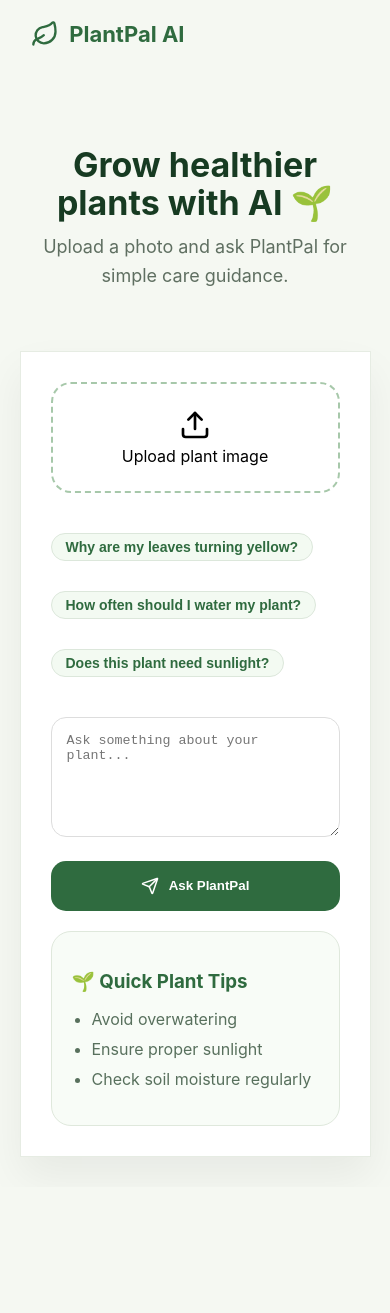
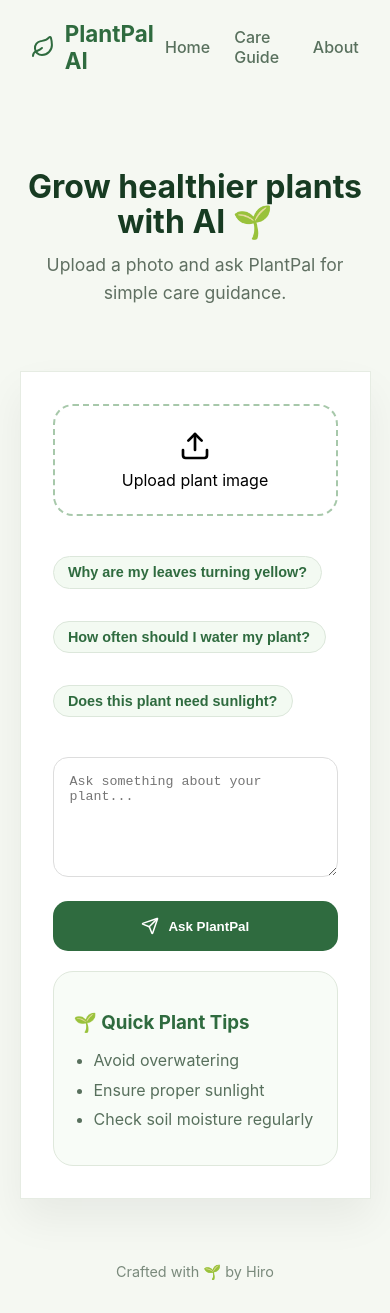
Before and after one commit to armadhanihiro/plantpal-ai, a React (Vite) app in the folder frontend/: page / in a window 390 px wide. Before the commit the page ends 1187 px from the top, so only its background shows below. Built offline with nearby package versions, Linux system fonts and the light colour scheme.

Commit message:
Add routing and improve responsive CSS structure

```diff
--- a/frontend/package.json
+++ b/frontend/package.json
@@ -13,7 +13,8 @@
     "axios": "^1.16.1",
     "lucide-react": "^1.16.0",
     "react": "^19.2.6",
-    "react-dom": "^19.2.6"
+    "react-dom": "^19.2.6",
+    "react-router-dom": "^7.15.1"
   },
   "devDependencies": {
     "@eslint/js": "^10.0.1",
--- a/frontend/src/App.css
+++ b/frontend/src/App.css
@@ -12,55 +12,82 @@ body{
     min-height:100vh;
 }
 
+/* NAVBAR */
+
 .navbar{
-    padding:20px 8%;
+    padding:1.25rem 8%;
+    display: flex;
+    align-items: center;
+    justify-content: space-between;
+}
+
+.nav-links{
+    display:flex;
+    align-items: center;
+    gap:1.5rem;
+}
+
+.nav-links a{
+    text-decoration:none;
+    color:#58705d;
+    font-weight:500;
+}
+
+.nav-links a:hover{
+    color:#2f6b3f;
 }
 
 .logo{
     display:flex;
     align-items:center;
-    gap:10px;
-    font-size:22px;
+    gap:.6rem;
+    font-size:1.4rem;
     font-weight:700;
     color:#2f6b3f;
 }
 
+/* HERO */
+
 .hero{
-    padding:50px 20px 30px;
+    padding:3rem 1.25rem 2rem;
     text-align:center;
 }
 
 .hero h1{
-    font-size: clamp(34px, 5vw, 56px);
-    margin-bottom: 12px;
+    font-size: clamp(2rem, 5vw, 4rem);
+    margin-bottom: .75rem;
     color:#173b22;
     line-height:1.1;
 }
 
 .hero p{
-    max-width:600px;
+    max-width:38rem;
     margin:auto;
     color:#5f6f61;
     line-height:1.6;
-    font-size:18px;
+    font-size:1.1rem;
 }
 
+/* MAIN CARD */
+
 .card{
-    width:min(90%,700px);
-    margin:30px auto;
-    padding:30px;
+    width:min(90%,44rem);
+    margin:2rem auto;
+    padding:2rem;
     background:#ffffff;
     border:1px solid #e6ece3;
     box-shadow: 0 20px 40px rgba(0,0,0,.06);
 }
 
+/* UPLOAD */
+
 .upload-box{
     border:2px dashed #a7c8aa;
-    padding:25px;
+    padding:1.5rem;
     display:flex;
     flex-direction:column;
     align-items:center;
-    gap:5px;
+    gap:.5rem;
     border-radius:20px;
     cursor:pointer;
     transition: .3s;
@@ -72,17 +99,21 @@ body{
   border-color:#6cab75;
 }
 
+/* IMAGE */
+
 .preview{
     width:100%;
-    max-height:300px;
+    max-height:19rem;
     object-fit:cover;
-    margin-top:20px;
+    margin-top:1.25rem;
     border-radius:20px;
 }
 
+/* HEALTH CARD */
+
 .health-card{
-    margin-top:20px;
-    padding:20px;
+    margin-top:1.25rem;
+    padding:1.25rem;
     border-radius:20px;
     background:#f7fcf5;
     border:1px solid #dfe8dc;
@@ -90,19 +121,21 @@ body{
 }
 
 .score{
-    font-size:42px;
+    font-size:2.5rem;
     font-weight:700;
     color:#2f8b46;
-    margin:15px 0;
+    margin:1rem 0;
 }
 
 .health-status{
     color:#58705d;
 }
 
+/* PLANT CARD */
+
 .plant-card{
-    margin-top:20px;
-    padding:20px;
+    margin-top:1.25rem;
+    padding:1.25rem;
     background:white;
     border-radius:20px;
     border:1px solid #e3e9e1;
@@ -110,14 +143,14 @@ body{
 }
 
 .plant-card h3{
-    margin-bottom:15px;
+    margin-bottom:1rem;
     color:#2f6b3f;
 }
 
 .info-row{
     display:flex;
     justify-content:space-between;
-    padding:10px 0;
+    padding:.75rem 0;
     border-bottom:1px solid #edf2eb;
 }
 
@@ -126,19 +159,21 @@ body{
     color:#2f6b3f;
 }
 
+/* CHIPS */
+
 .chips{
     display:flex;
-    gap:10px;
+    gap:.75rem;
     flex-wrap:wrap;
-    margin:20px 0;
+    margin:1.25rem 0;
 }
 
 .chip{
     background:#f3faf2;
     border:1px solid #dce7db;
-    padding:5px 14px;
+    padding:.45rem .9rem;
     border-radius:999px;
-    font-size:14px;
+    font-size:.9rem;
     color:#2f6b3f;
     cursor:pointer;
     width:auto;
@@ -148,11 +183,13 @@ body{
     background:#e7f5e5;
 }
 
+/* INPUT */
+
 textarea{
     width:100%;
-    margin-top:20px;
-    padding:15px;
-    min-height:120px;
+    margin-top:1.25rem;
+    padding:1rem;
+    min-height:7.5rem;
     border-radius:15px;
     border:1px solid #ddd;
 }
@@ -163,10 +200,12 @@ textarea:focus{
     box-shadow: 0 0 0 4px rgba(91,159,109,.15);
 }
 
+/* BUTTON */
+
 button{
     width:100%;
-    margin-top:20px;
-    padding:16px;
+    margin-top:1.25rem;
+    padding:1rem;
     border:none;
     border-radius:15px;
     background:#2f6b3f;
@@ -176,7 +215,7 @@ button{
     display:flex;
     justify-content:center;
     align-items:center;
-    gap:10px;
+    gap:.6rem;
 }
 
 button:disabled{
@@ -184,9 +223,11 @@ button:disabled{
     cursor:not-allowed;
 }
 
+/* EMPTY */
+
 .empty-state{
-    margin-top:20px;
-    padding:20px;
+    margin-top:1.25rem;
+    padding:1.25rem;
     background:#f8fcf7;
     border:1px solid #dfe8dc;
     border-radius:20px;
@@ -194,21 +235,23 @@ button:disabled{
 
 .empty-state h3{
     color:#2f6b3f;
-    margin-bottom:15px;
+    margin-bottom:1rem;
 }
 
 .empty-state ul{
-    padding-left:20px;
+    padding-left:1.25rem;
 }
 
 .empty-state li{
-    margin-bottom:10px;
+    margin-bottom:.6rem;
     color:#58705d;
 }
 
+/* RESULT */
+
 .result{
-    margin-top:20px;
-    padding:18px;
+    margin-top:1.25rem;
+    padding:1.25rem;
     border-radius:18px;
     background:#eef7ee;
     border-left:5px solid #5f9f67;
@@ -219,14 +262,48 @@ button:disabled{
 
 .result-header{
     font-weight:700;
-
-    margin-bottom:12px;
-
+    margin-bottom:.75rem;
     color:#2f6b3f;
 }
 
 .result-content{
     line-height:1.8;
-
     white-space:pre-line;
 }
+
+/* HISTORY */
+
+.history-card{
+    margin-top:1.25rem;
+    padding:1.25rem;
+    border-radius:20px;
+    background:#f8fcf7;
+    border:1px solid #dfe8dc;
+}
+
+.history-card h3{
+    color:#2f6b3f;
+    margin-bottom:1rem;
+}
+
+.history-item{
+    padding:.75rem;
+    cursor: pointer;
+    border-bottom: 1px solid #edf2eb;
+    color:#58705d;
+    transition: .3s;
+}
+
+.history-item:hover{
+    color: #2f6b3f;
+    padding-left: 1rem;
+}
+
+/* FOOTER */
+
+.footer{
+    text-align:center;
+    padding:2rem;
+    color:#7a8a7c;
+    font-size:.9rem;
+}
--- a/frontend/src/App.jsx
+++ b/frontend/src/App.jsx
@@ -1,88 +1,41 @@
-import { useState, useRef } from "react";
-import { Send } from "lucide-react";
-
-import { askPlantAI } from "./services/aiService";
+import {
+ BrowserRouter,
+ Routes,
+ Route
+}
+from "react-router-dom";
 
 import Navbar from "./components/Navbar";
-import Hero from "./components/Hero";
-import UploadBox from "./components/UploadBox";
-import ImagePreview from "./components/ImagePreview";
-import SuggestionChips from "./components/SuggestionChips";
-import EmptyState from "./components/EmptyState";
-import ResultCard from "./components/ResultCard";
 
-import "./App.css";
+import Home from "./pages/Home";
+import CareGuide from "./pages/CareGuide";
+import About from "./pages/About";
 
-function App() {
-    const [image, setImage] = useState(null);
-    const [question, setQuestion] = useState("");
-    const [loading, setLoading] = useState(false);
-    const [result, setResult] = useState("");
-    const textareaRef = useRef(null);
+function App(){
 
-    const handleImageUpload = (e) => {
-        const file = e.target.files[0];
+    return(
+        <BrowserRouter>
+            <Navbar/>
 
-        if(file){
-            setImage(
-                URL.createObjectURL(file)
-            );
-        }
-    };
-
-    const handleSubmit = async () => {
-        if (!question.trim()) return;
-
-        setLoading(true);
-
-        const response = await askPlantAI(question);
-        setResult(response);
-
-        setLoading(false);
-    };
-
-    return (
-        <div className="app">
-            <Navbar />
-
-            <Hero />
-
-            <main className="card">
-
-                <UploadBox handleImageUpload={handleImageUpload}/>
-
-                <ImagePreview image={image}/>
-
-                <SuggestionChips
-                    setQuestion={setQuestion}
-                    textareaRef={textareaRef}
+            <Routes>
+                <Route
+                path="/"
+                element={<Home/>}
                 />
 
-                <textarea
-                    ref={textareaRef}
-                    placeholder="Ask something about your plant..."
-                    value={question}
-                    onChange={(e)=>setQuestion(e.target.value)}
+                <Route
+                path="/guide"
+                element={<CareGuide/>}
                 />
 
-                <button onClick={handleSubmit} disabled={loading}>
-                    <Send size={18}/>
-                    {loading
-                        ? "Thinking..."
-                        : "Ask PlantPal"
-                    }
-                </button>
+                <Route
+                path="/about"
+                element={<About/>}
+                />
+            </Routes>
+        </BrowserRouter>
+    )
 
-                {
-                    !result && !loading &&
-                    <EmptyState/>
-                }
-                <ResultCard result={result}/>
-
-            </main>
-
-        </div>
-    );
 }
 
 export default App;
--- /dev/null
+++ b/frontend/src/components/Footer.jsx
@@ -0,0 +1,9 @@
+function Footer() {
+    return (
+        <footer className="footer">
+            Crafted with 🌱 by Hiro
+        </footer>
+    );
+}
+
+export default Footer;
--- /dev/null
+++ b/frontend/src/components/HistoryCard.jsx
@@ -0,0 +1,31 @@
+function HistoryCard({ history, setQuestion }) {
+
+    if(history.length===0)
+        return null;
+
+    return (
+        <div className="history-card">
+
+            <h3>
+                Recent Questions
+            </h3>
+
+            {
+                history
+                .slice(0,3)
+                .map((item,index)=>(
+                    <div
+                        key={index}
+                        className="history-item"
+                        onClick={()=>
+                            setQuestion(item)
+                        }
+                    >
+                    • {item}
+                    </div>
+                ))
+            }
+        </div>
+    );
+}
+export default HistoryCard;
--- a/frontend/src/components/Navbar.jsx
+++ b/frontend/src/components/Navbar.jsx
@@ -1,4 +1,5 @@
 import { Leaf } from "lucide-react";
+import { Link } from "react-router-dom";
 
 function Navbar() {
     return (
@@ -7,6 +8,12 @@ function Navbar() {
                 <Leaf size={28}/>
                 <span>PlantPal AI</span>
             </div>
+
+            <div className="nav-links">
+                <Link to="/">Home</Link>
+                <Link to="/guide">Care Guide</Link>
+                <Link to="/about">About</Link>
+            </div>
         </nav>
     );
 }
--- /dev/null
+++ b/frontend/src/pages/About.jsx
@@ -0,0 +1,14 @@
+function About() {
+    return (
+        <div className="page">
+            <h1>About PlantPal 🌱</h1>
+            <p>
+                PlantPal AI helps plant lovers
+                understand and care for plants
+                through AI-powered guidance.
+            </p>
+        </div>
+    );
+}
+
+export default About;
--- /dev/null
+++ b/frontend/src/pages/CareGuide.jsx
@@ -0,0 +1,12 @@
+function CareGuide() {
+    return (
+        <div className="page">
+            <h1>Plant Care Guide 🌿</h1>
+            <p>
+                Learn how to take care of your plants.
+            </p>
+        </div>
+    );
+}
+
+export default CareGuide;
--- /dev/null
+++ b/frontend/src/pages/Home.jsx
@@ -0,0 +1,97 @@
+import { useState, useRef } from "react";
+import { Send } from "lucide-react";
+
+import { askPlantAI } from "../services/aiService";
+
+import Hero from "../components/Hero";
+import UploadBox from "../components/UploadBox";
+import ImagePreview from "../components/ImagePreview";
+import SuggestionChips from "../components/SuggestionChips";
+import EmptyState from "../components/EmptyState";
+import ResultCard from "../components/ResultCard";
+import HistoryCard from '../components/HistoryCard'
+import Footer from "../components/Footer";
+
+import "../App.css";
+
+function Home() {
+   const [image, setImage] = useState(null);
+    const [question, setQuestion] = useState("");
+    const [loading, setLoading] = useState(false);
+    const [result, setResult] = useState("");
+    const textareaRef = useRef(null);
+    const [history, setHistory] = useState([])
+
+    const handleImageUpload = (e) => {
+        const file = e.target.files[0];
+
+        if(file){
+            setImage(
+                URL.createObjectURL(file)
+            );
+        }
+    };
+
+    const handleSubmit = async () => {
+        if (!question.trim()) return;
+
+        setLoading(true);
+
+        const response = await askPlantAI(question);
+        setResult(response);
+        setHistory((prev) => [
+            question,
+            ...prev
+        ])
+
+        setLoading(false);
+    };
+
+    return (
+        <div className="app">
+
+            <Hero />
+
+            <main className="card">
+
+                <UploadBox handleImageUpload={handleImageUpload}/>
+
+                <ImagePreview image={image}/>
+
+                <SuggestionChips
+                    setQuestion={setQuestion}
+                    textareaRef={textareaRef}
+                />
+
+                <textarea
+                    ref={textareaRef}
+                    placeholder="Ask something about your plant..."
+                    value={question}
+                    onChange={(e)=>setQuestion(e.target.value)}
+                />
+
+                <button onClick={handleSubmit} disabled={loading}>
+                    <Send size={18}/>
+                    {loading
+                        ? "Thinking..."
+                        : "Ask PlantPal"
+                    }
+                </button>
+
+                {
+                    !result && !loading &&
+                    <EmptyState/>
+                }
+                <ResultCard result={result}/>
+
+                <HistoryCard history={history}/>
+
+            </main>
+
+            <Footer />
+
+        </div>
+    );
+}
+
+export default Home
```
Also changed, not shown: 1 other file (tests, documents, lock files or other folders).
